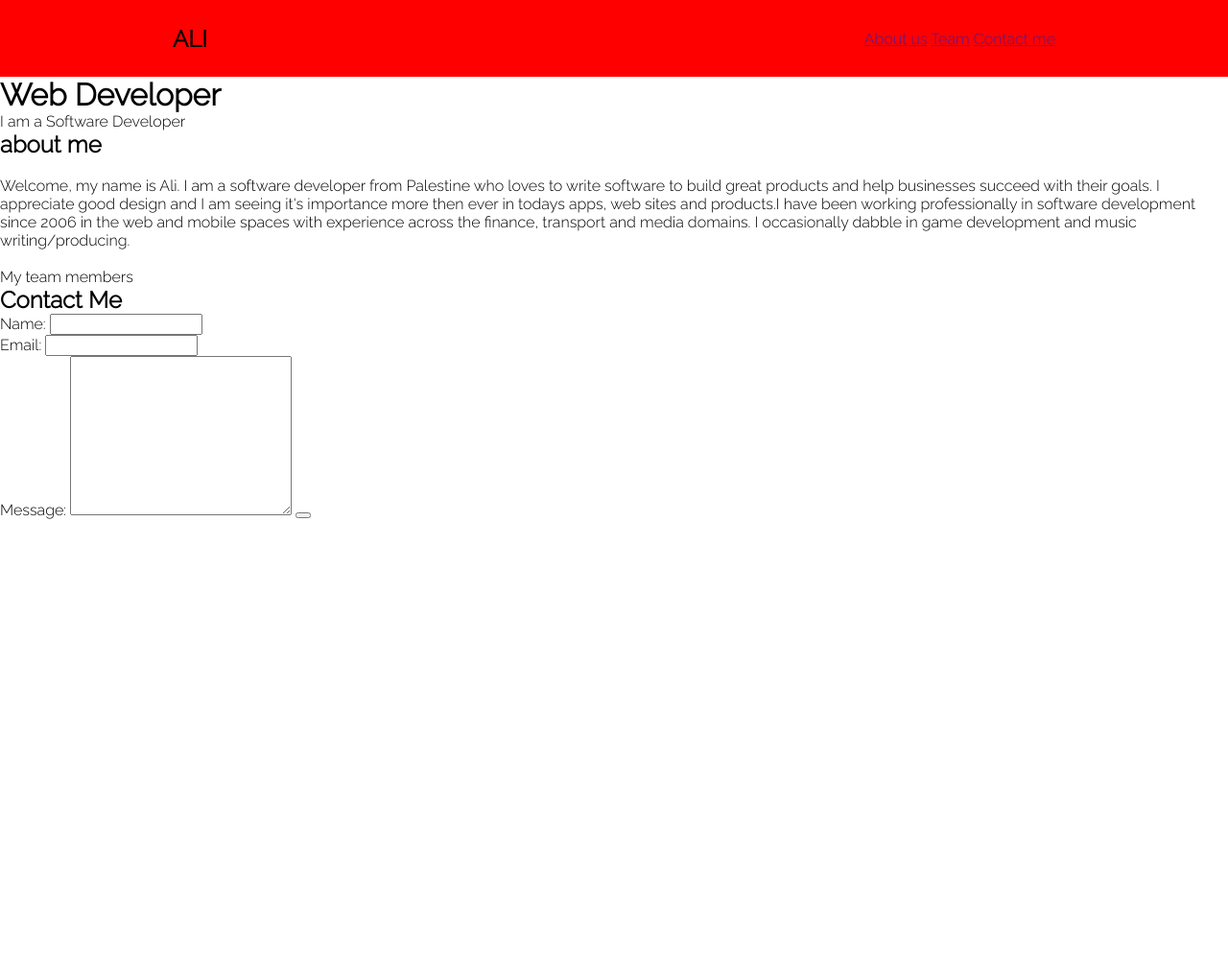
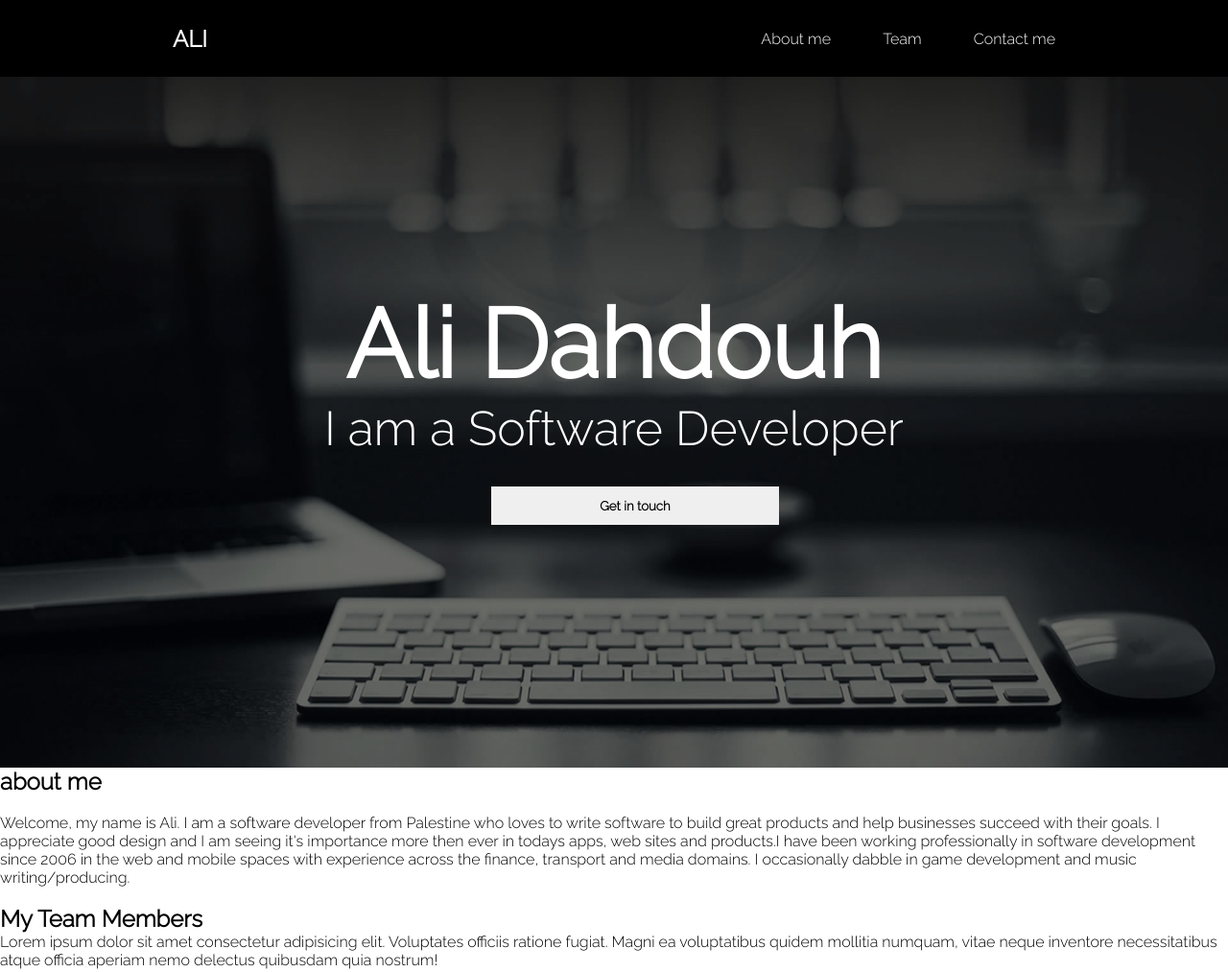
Before and after one commit to GSG-G8/Ali-Portfolio, a plain HTML site: page index.html in a window 1280 px wide. Shown: the top 1013 px of the page at 96% size. Before the commit the page ends 800 px from the top, so only its background shows below. Drawn offline with Linux system fonts and the light colour scheme.

Commit message:
heading created relates #3

```diff
--- a/index.html
+++ b/index.html
@@ -4,11 +4,17 @@
     <meta charset="UTF-8" />
     <meta name="viewport" content="width=device-width, initial-scale=1.0" />
     <meta http-equiv="X-UA-Compatible" content="ie=edge" />
-    <link rel="stylesheet" href="style.css">
-    <title>Unity Team</title>
-    <link href="https://fonts.googleapis.com/css?family=Raleway:300&display=swap" rel="stylesheet">
-    <link rel="stylesheet" href="style.css">
-    <link rel="stylesheet" href="https://cdnjs.cloudflare.com/ajax/libs/font-awesome/4.7.0/css/font-awesome.min.css">
+    <link rel="stylesheet" href="style.css" />
+    <title>Ali's Portfolio</title>
+    <link
+      href="https://fonts.googleapis.com/css?family=Raleway:300&display=swap"
+      rel="stylesheet"
+    />
+    <link rel="stylesheet" href="style.css" />
+    <link
+      rel="stylesheet"
+      href="https://cdnjs.cloudflare.com/ajax/libs/font-awesome/4.7.0/css/font-awesome.min.css"
+    />
   </head>
   <body>
     <header>
@@ -17,14 +23,15 @@
           <h1>ALI</h1>
         </div>
         <div class="nav-elements">
-          <a href="">About us</a>
-          <a href="">Team</a>
-          <a href="">Contact me</a>
+          <a href="#about-me">About me</a>
+          <a href="#team">Team</a>
+          <a href="#contact-me">Contact me</a>
         </div>
       </nav>
       <div class="background">
-        <h1>Web Developer</h1>
+        <h1>Ali Dahdouh</h1>
         <p>I am a Software Developer</p>
+        <button>Get in touch</button>
       </div>
     </header>
     <section id="about-me">
@@ -44,7 +51,13 @@
     </section>
     <section id="team">
       <img src="" alt="" />
-      <p>My team members</p>
+      <h1>My Team Members</h1>
+      <p>
+        Lorem ipsum dolor sit amet consectetur adipisicing elit. Voluptates
+        officiis ratione fugiat. Magni ea voluptatibus quidem mollitia numquam,
+        vitae neque inventore necessitatibus atque officia aperiam nemo delectus
+        quibusdam quia nostrum!
+      </p>
     </section>
     <section id="contact-me">
       <h1>Contact Me</h1>
--- a/style.css
+++ b/style.css
@@ -12,9 +12,53 @@
     align-items: center;
     padding-left: 180px;
     padding-right: 180px;
-    background-color: red;
+    background-color: rgba(0, 0, 0);
+    color: white;
     height: 80px;
+    position: fixed;
+    width: 100%;
 }
 .nav-elements{
     text-decoration: none;
 }
+
+.nav-elements a{
+    text-decoration: none;
+    margin-left: 50px;
+    color: white;
+
+}
+.background {
+    height: 100vh;
+    background: url(img/background.jpg);
+    background-size: 100% 100vh;
+
+}
+
+.background h1{
+    text-align: center;
+    padding-top: 300px;
+    color: white;
+    font-size: 100px;
+
+}
+
+.background p{
+    text-align: center;
+    color: white;
+    line-height: 60px;
+    font-size: 50px;
+}
+
+.background button{
+    margin-top: 30px;
+    position: absolute;
+    left: 40%;
+    height: 40px;
+    width: 300px;
+    text-decoration: none;
+    border: none;
+    outline-style: none;
+    font-weight: bolder;
+    box-shadow: none;
+}
```
Also changed, not shown: img/background.jpg (added).
